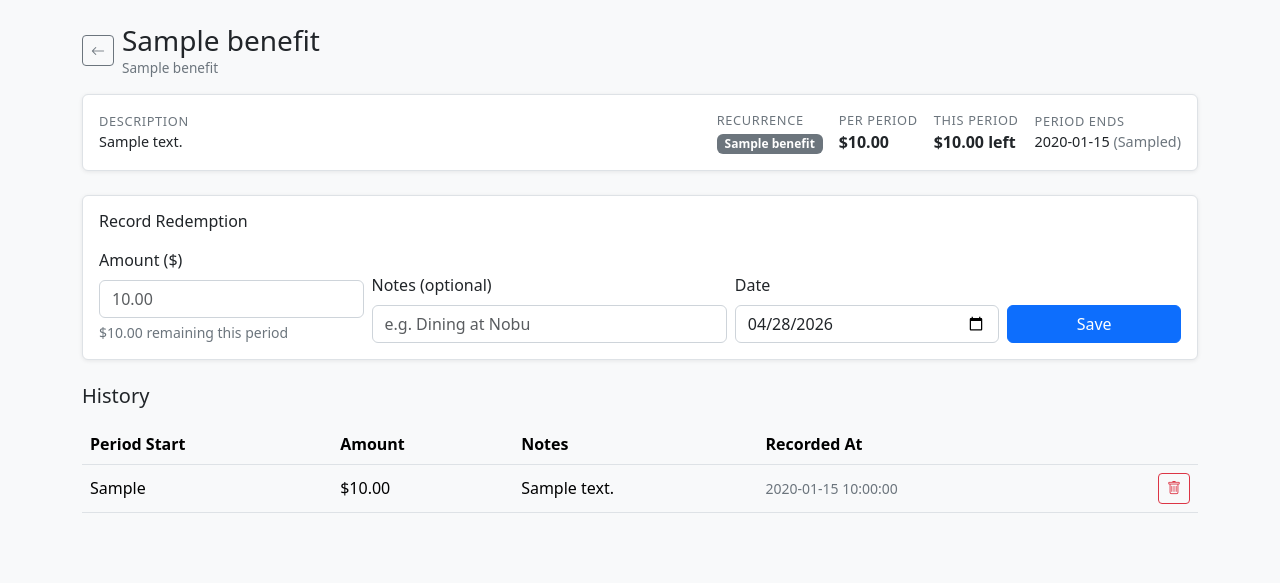
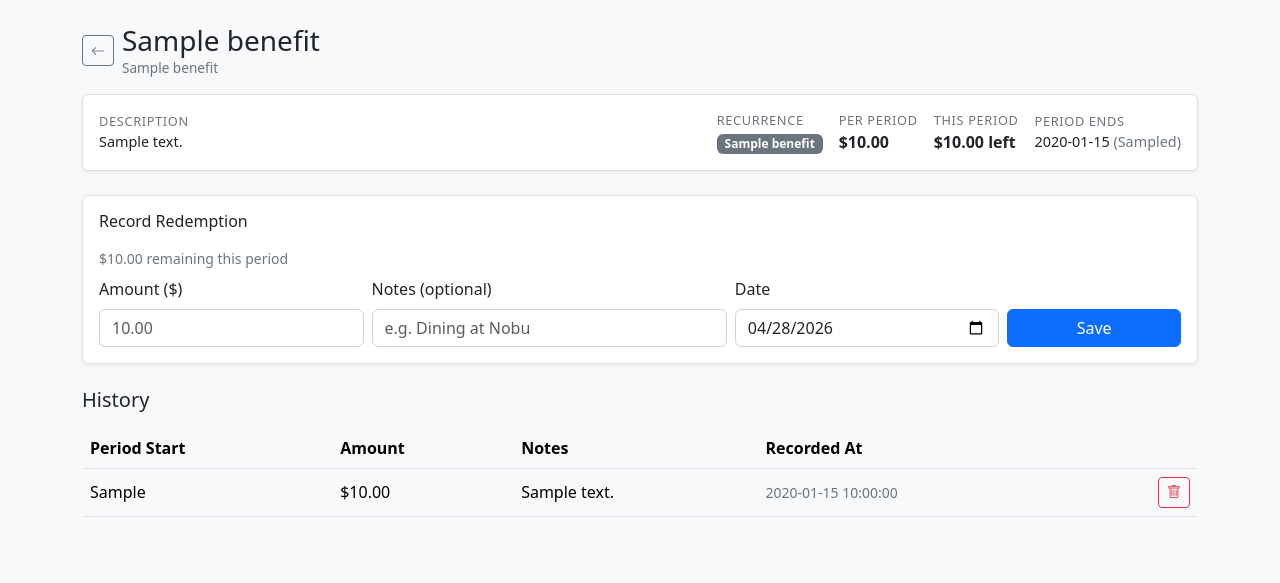
Before and after one commit to trentschroeder/card-benefits-tracker, a Flask app: template templates/benefits/redemptions.html in a window 1280 px wide. Shown: the part 57-640 px from the top of the page. Run offline with Flask 3, Linux system fonts and the light colour scheme; the template is opened without the code that fills it: most values are stand-ins (such as "Sample title", 1, 10 or a date in 2020).

Commit message:
Fix form field alignment on redemptions page

```diff
--- a/templates/benefits/redemptions.html
+++ b/templates/benefits/redemptions.html
@@ -53,6 +53,13 @@
 {% if not benefit.is_subscription %}
 <div class="card p-3 mb-4">
   <h6 class="mb-3">Record Redemption</h6>
+  {% if benefit.credit_amount %}
+    {% if benefit.fully_used %}
+    <p class="text-warning small mb-2">Period fully used — recording past redemption?</p>
+    {% else %}
+    <p class="text-muted small mb-2">${{ '%.2f'|format(benefit.remaining) }} remaining this period</p>
+    {% endif %}
+  {% endif %}
   <form method="post" action="{{ url_for('benefit_redeem', id=benefit.id) }}" class="row g-2 align-items-end">
     {% if benefit.credit_amount %}
     <div class="col-sm-3">
@@ -60,11 +67,6 @@
       <input name="amount" type="number" step="0.01" min="0.01"
              max="{{ benefit.remaining }}" class="form-control"
              placeholder="{{ '%.2f'|format(benefit.remaining) }}">
-      {% if not benefit.fully_used %}
-      <div class="form-text">${{ '%.2f'|format(benefit.remaining) }} remaining this period</div>
-      {% else %}
-      <div class="form-text text-warning">Period fully used</div>
-      {% endif %}
     </div>
     {% endif %}
     <div class="col-sm-4">
```
